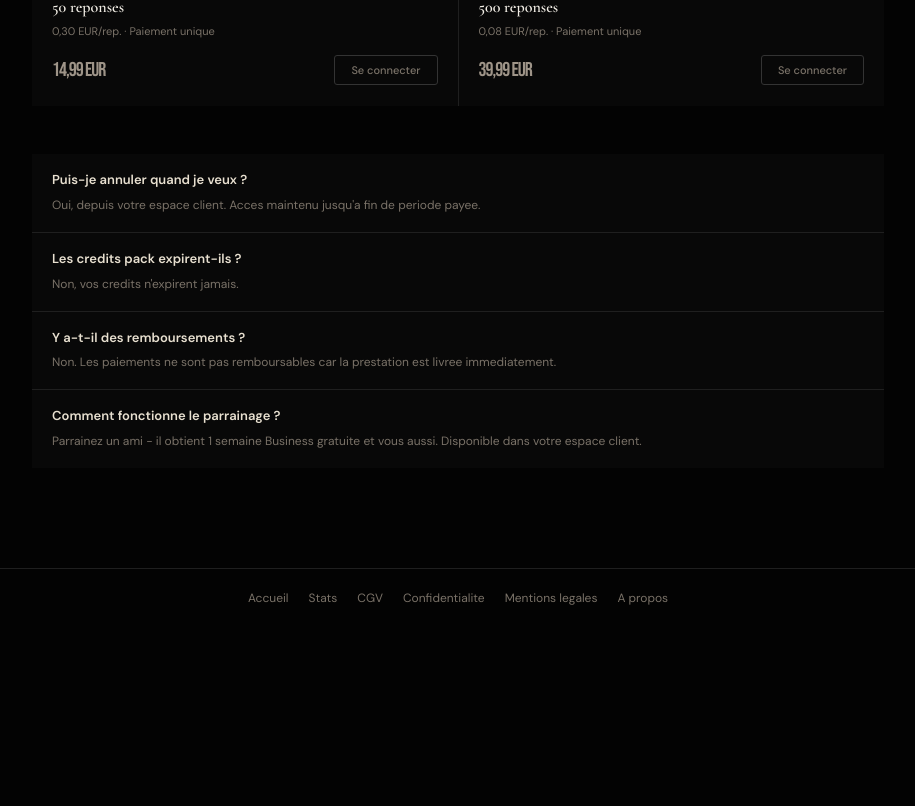
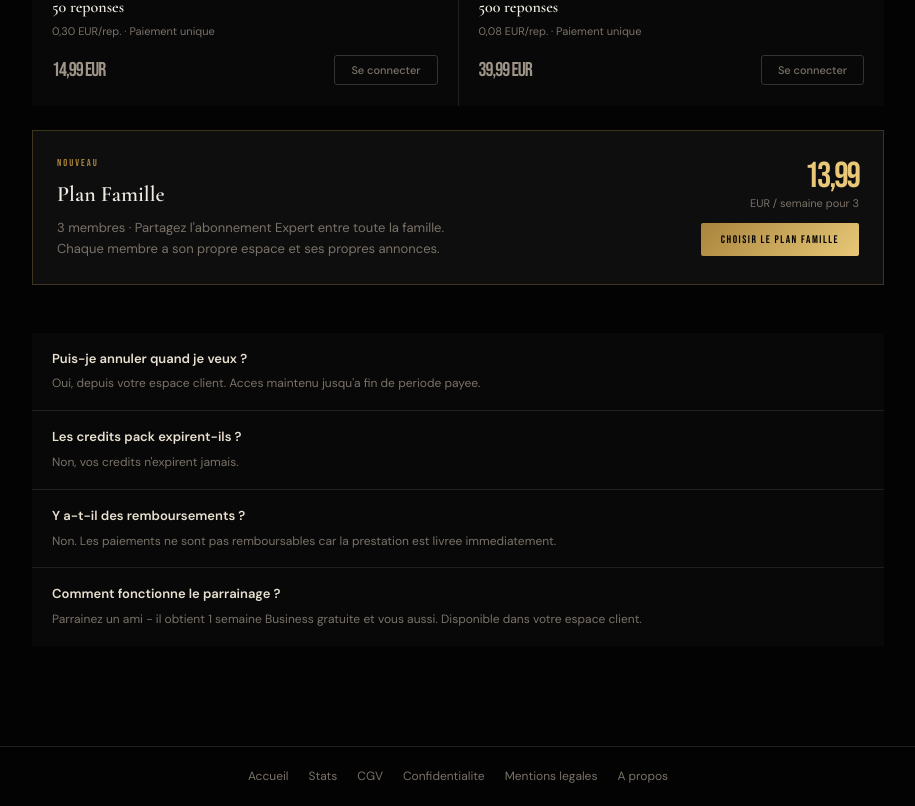
Before and after one commit to nppro4-art/Agence-Annonce, a Next.js app: page /pricing in a window 1280 px wide. Shown: the part 960-1766 px from the top of the page, without its empty margins (182-1097 px from the left). Before the commit the page ends 1588 px from the top, so only its background shows below. Built offline with nearby package versions, Linux system fonts and the light colour scheme; no server answers.

Commit message:
Update pricing.js

```diff
--- a/pages/pricing.js
+++ b/pages/pricing.js
@@ -27,6 +27,8 @@ export default function Pricing() {
 
   const userPlanKey = user?.planKey || user?.plan || 'free'
   const isSubscribed = user?.plan === 'pro' && user?.subStatus === 'active'
+
+  const PRICE_MAP_FAMILLE = process.env.NEXT_PUBLIC_STRIPE_FAMILLE || ''
 
   const PLANS = [
     {
@@ -172,6 +174,27 @@ export default function Pricing() {
           </div>
         </div>
 
+        {/* Plan Famille - idee 28 */}
+        <div className="fade-up d3" style={{ marginTop: 24, background: 'var(--s1)', border: '1px solid var(--gold-border)', padding: '24px' }}>
+          <div style={{ display: 'flex', alignItems: 'center', justifyContent: 'space-between', flexWrap: 'wrap', gap: 16 }}>
+            <div>
+              <div style={{ fontFamily: 'var(--font-label)', fontSize: 10, letterSpacing: 2, color: 'var(--gold3)', marginBottom: 6 }}>NOUVEAU</div>
+              <div style={{ fontFamily: 'var(--font-display)', fontSize: 22, fontWeight: 600, marginBottom: 4 }}>Plan Famille</div>
+              <div style={{ fontSize: 13, color: 'var(--muted2)', lineHeight: 1.65 }}>
+                3 membres · Partagez l&apos;abonnement Expert entre toute la famille.<br />
+                Chaque membre a son propre espace et ses propres annonces.
+              </div>
+            </div>
+            <div style={{ textAlign: 'right', flexShrink: 0 }}>
+              <div style={{ fontFamily: 'var(--font-label)', fontSize: 36, color: 'var(--gold2)', letterSpacing: -2, lineHeight: 1 }}>13,99</div>
+              <div style={{ fontSize: 11, color: 'var(--muted2)' }}>EUR / semaine pour 3</div>
+              <button onClick={() => handleSubscribe('famille')} style={{ marginTop: 10, background: 'linear-gradient(135deg,var(--gold3),var(--gold2))', border: 'none', borderRadius: 2, color: '#030303', cursor: 'pointer', fontFamily: 'var(--font-label)', fontSize: 11, letterSpacing: 1.5, padding: '10px 20px' }}>
+                CHOISIR LE PLAN FAMILLE
+              </button>
+            </div>
+          </div>
+        </div>
+
         {/* FAQ */}
         <div className="fade-up d4" style={{ marginTop: 48 }}>
           <div style={{ display: 'flex', flexDirection: 'column', gap: 1, background: 'var(--border)' }}>
```
